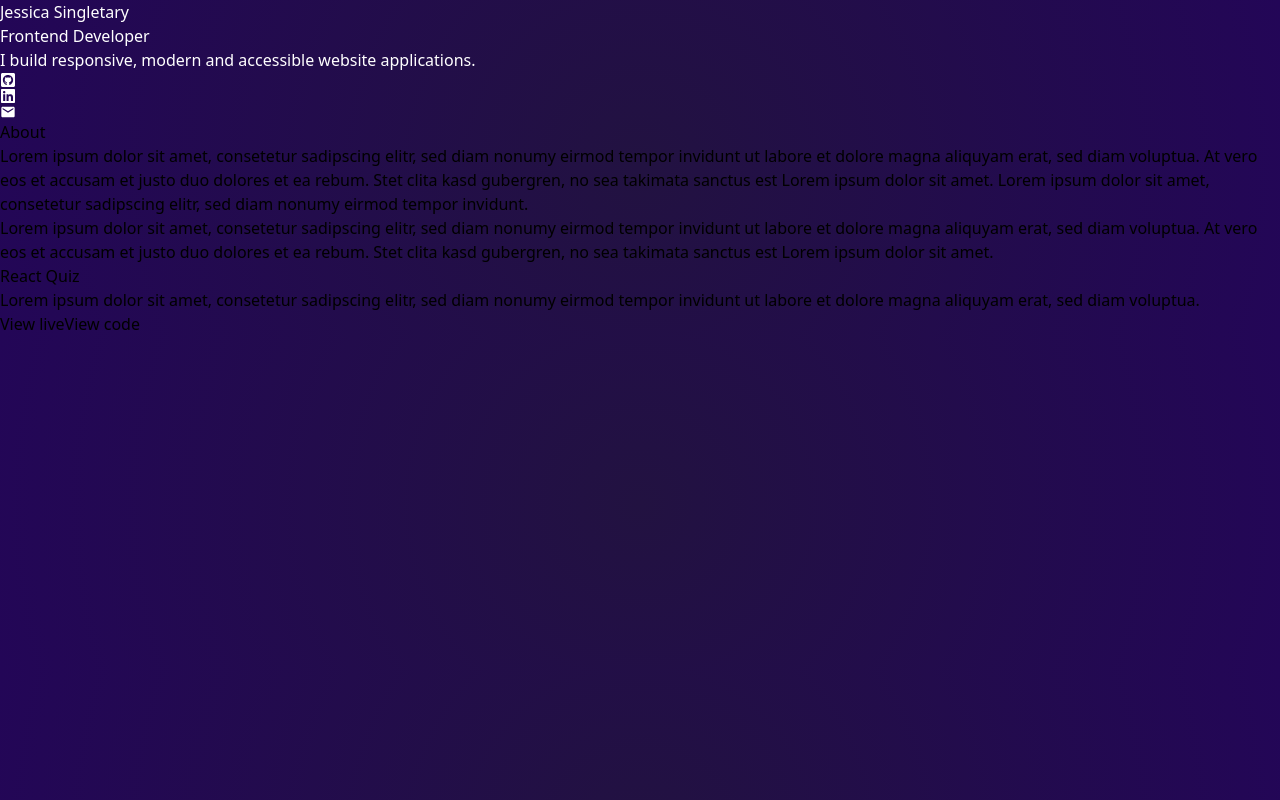
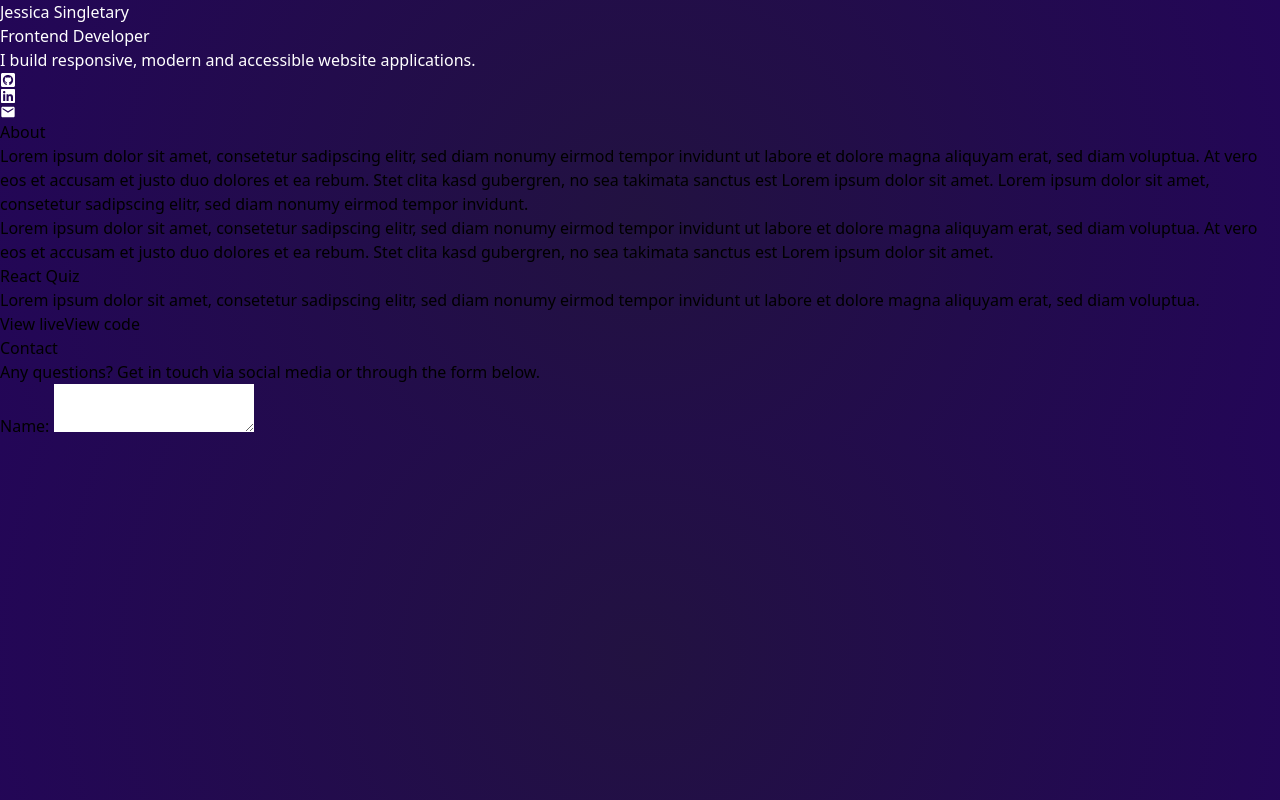
Before and after one commit to Jess247/portfolio, a React (Vite) app: page / in a window 1280 px wide. Built offline with nearby package versions, Linux system fonts and the light colour scheme.

Commit message:
Add contact form

```diff
--- a/src/App.jsx
+++ b/src/App.jsx
@@ -1,6 +1,8 @@
 import Header from "./components/Header"
 import About from "./components/About"
 import Card from "./components/Card"
+import Contact from "./components/Contact"
+
 function App() {
 
   return (
@@ -8,6 +10,7 @@
       <Header/>
       <About/>
       <Card/>
+      <Contact/>
     </>
   )
 }
--- /dev/null
+++ b/src/components/Badge.jsx
@@ -0,0 +1,9 @@
+function Badge({badgeText}){
+    return(
+        <div>
+            {badgeText}
+        </div>
+    )
+}
+
+export default Badge
--- /dev/null
+++ b/src/components/Contact.jsx
@@ -0,0 +1,16 @@
+function Contact() {
+    return(
+        <>
+            <h4>Contact</h4>
+            <p>
+                Any questions? Get in touch via social media or through the form below.
+            </p>
+            <form>
+                <label>Name: </label>
+                <textarea/>
+            </form>
+        </>
+    )
+}
+
+export default Contact
```
